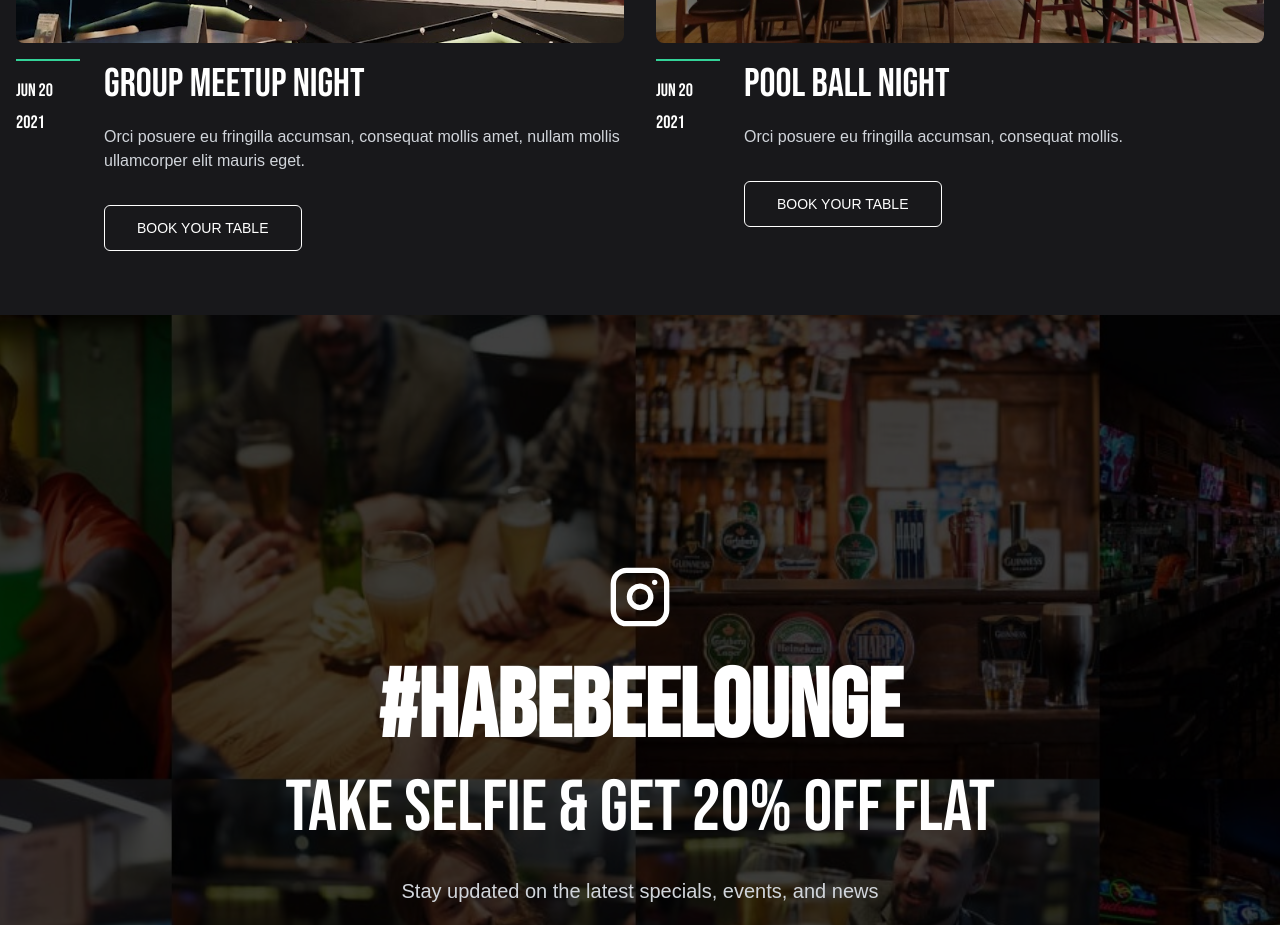
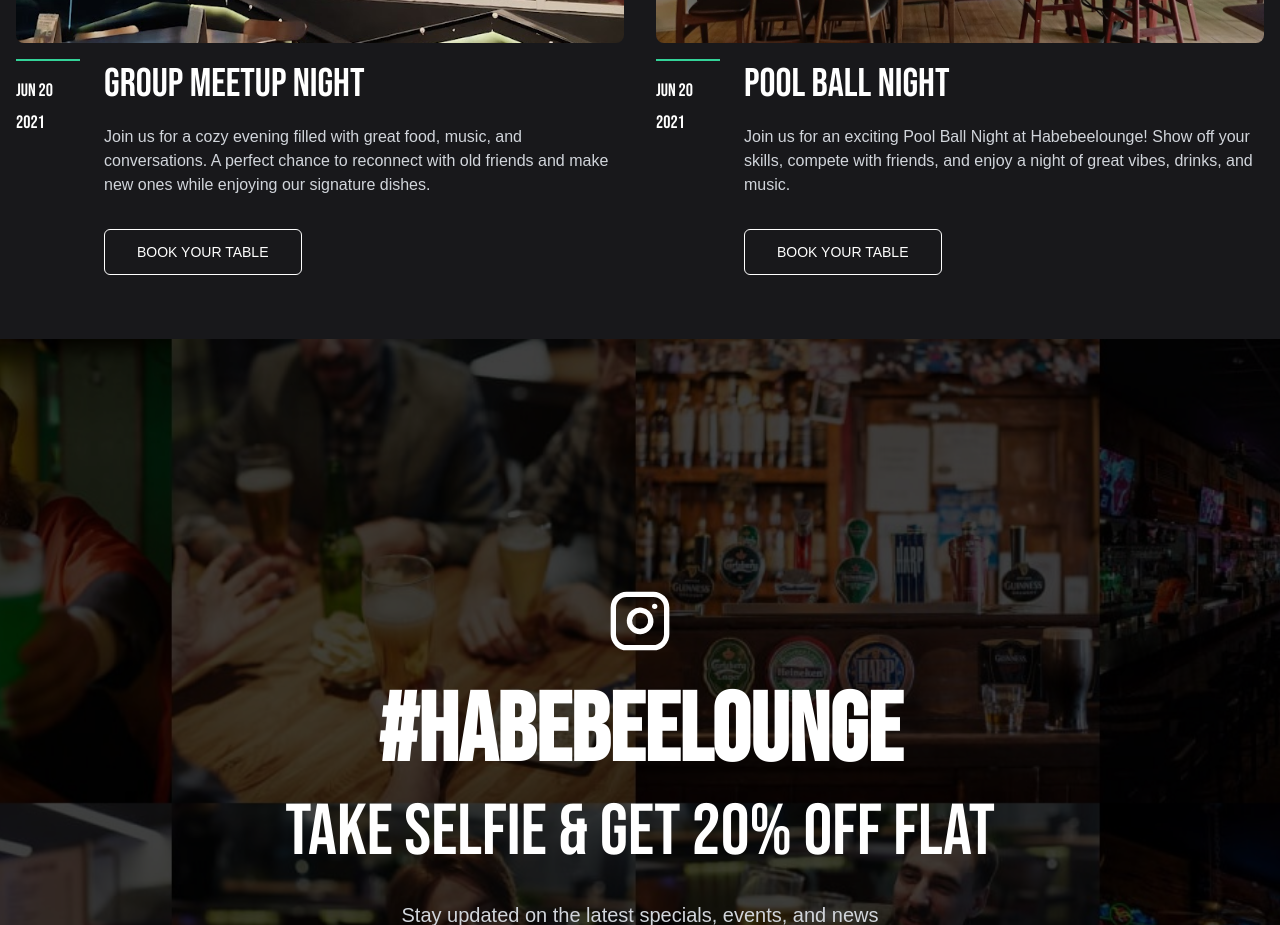
Before and after one commit to daikimedia/habebee, a Next.js app: page / in a window 1280 px wide. Shown: the part 7600-8525 px from the top of the page. Built offline with nearby package versions, Linux system fonts and the light colour scheme.

Commit message:
updated the events page

```diff
--- a/src/components/event.tsx
+++ b/src/components/event.tsx
@@ -45,8 +45,9 @@ export default function Event() {
                   GROUP MEETUP NIGHT
                 </h3>
                 <p className="text-gray-300 mb-8">
-                  Orci posuere eu fringilla accumsan, consequat mollis amet,
-                  nullam mollis ullamcorper elit mauris eget.
+                 Join us for a cozy evening filled with great food, music, and
+                  conversations. A perfect chance to reconnect with old friends
+                  and make new ones while enjoying our signature dishes.
                 </p>
                 <button className="border rounded-md border-white px-8 py-3 text-sm font-medium hover:bg-white hover:text-black transition-colors">
                   BOOK YOUR TABLE
@@ -79,8 +80,7 @@ export default function Event() {
                   POOL BALL NIGHT
                 </h3>
                 <p className="text-gray-300 mb-8">
-                  Orci posuere eu fringilla accumsan, consequat mollis.
-                </p>
+                Join us for an exciting Pool Ball Night at Habebeelounge! Show off your skills, compete with friends, and enjoy a night of great vibes, drinks, and music. </p>
                 <button className="border rounded-md border-white px-8 py-3 text-sm font-medium hover:bg-white hover:text-black transition-colors">
                   BOOK YOUR TABLE
                 </button>
```
